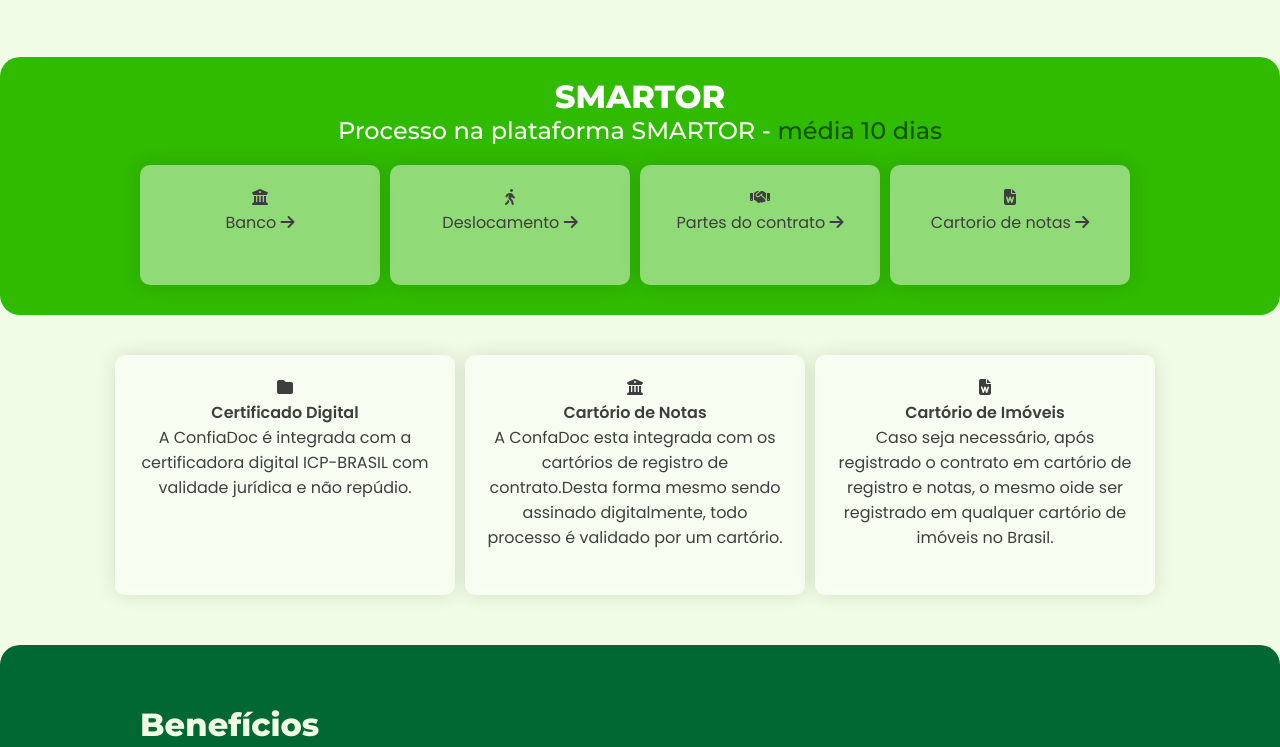
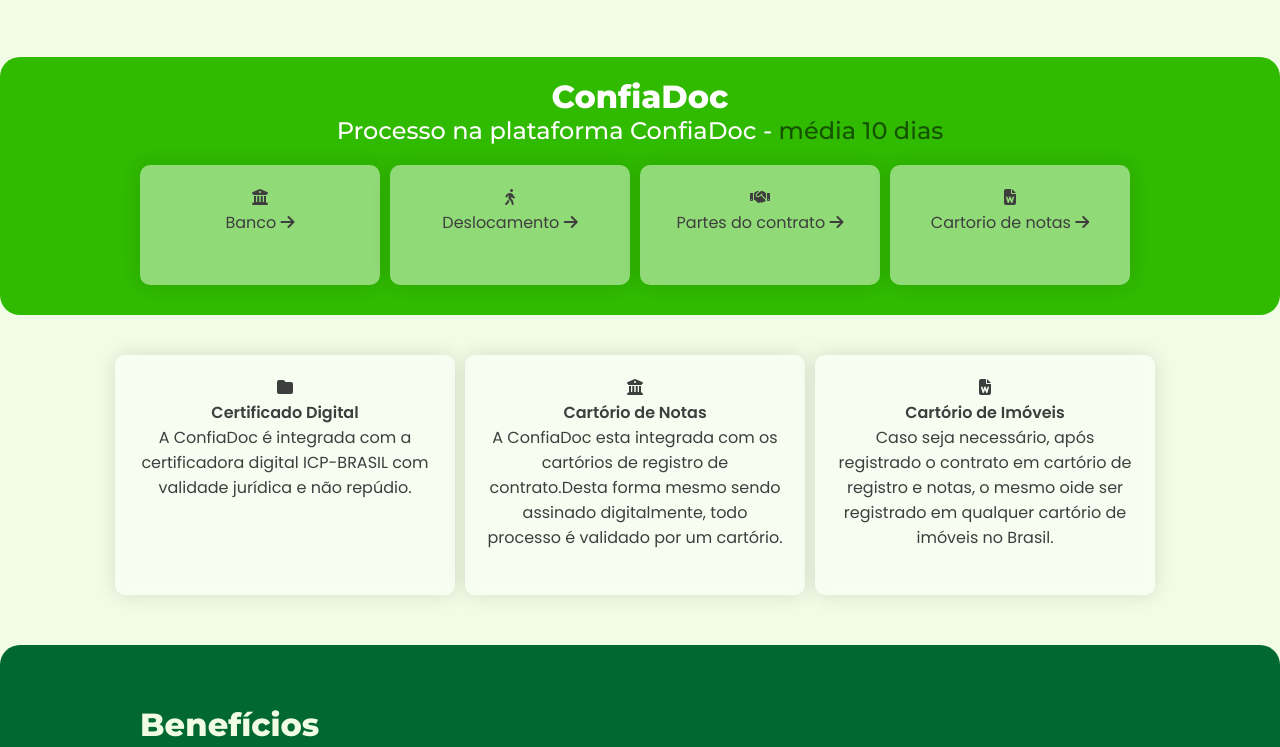
Before and after one commit to D7alth/confiaDoc, a plain HTML site: page index.html in a window 1280 px wide. Shown: the part 1676-2423 px from the top of the page. Drawn offline with Linux system fonts and the light colour scheme.

Commit message:
fix - copy

```diff
--- a/index.html
+++ b/index.html
@@ -62,8 +62,8 @@
             </section>
             <section id="four-s">
                 <div class="column-four-s">
-                    <h1>SMARTOR</h1>
-                    <h2>Processo na plataforma SMARTOR - <span style="color:#155300">média 10 dias</span></h2>                        <section id="internal-t-s">
+                    <h1>ConfiaDoc</h1>
+                    <h2>Processo na plataforma ConfiaDoc - <span style="color:#155300">média 10 dias</span></h2>                        <section id="internal-t-s">
                             <div class="row">
                                 <div class="card-four-s">
                                     <p>
@@ -108,7 +108,7 @@
                                     <p>
                                         <i class="fas fa-light fa-building-columns"></i><br>
                                         <b>Cartório de Notas </b><br>
-                                        A ConfaDoc esta integrada com os cartórios de
+                                        A ConfiaDoc esta integrada com os cartórios de
                                         registro de contrato.Desta forma mesmo sendo assinado
                                         digitalmente, todo processo é validado por um cartório.
                                     </p>
@@ -167,7 +167,7 @@
                     <div class="row">
                         <img src="./assets/Untitled.png" alt="" srcset="">
                         <p>
-                            CofiaDoc© todos os direitos registrados
+                            ConfiaDoc© todos os direitos registrados
                         </p>
                     </div>
             </footer>
```
